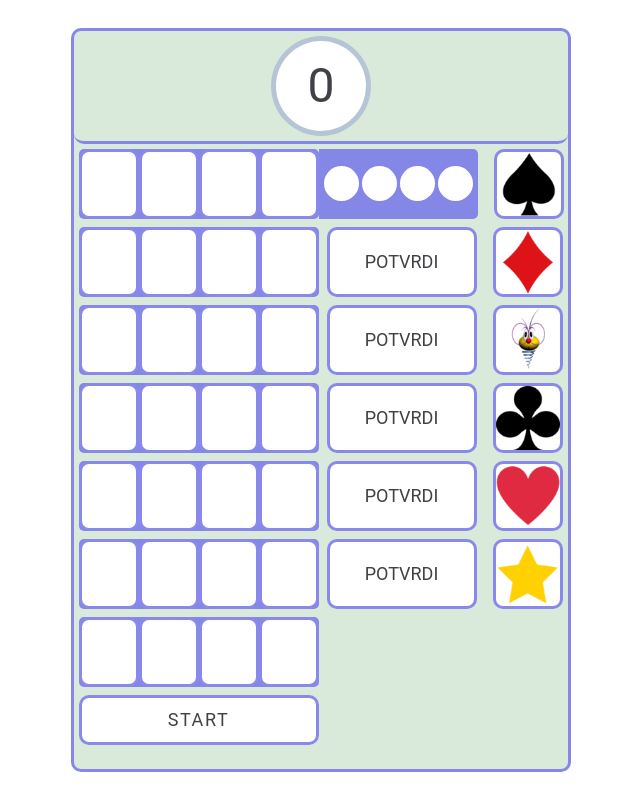
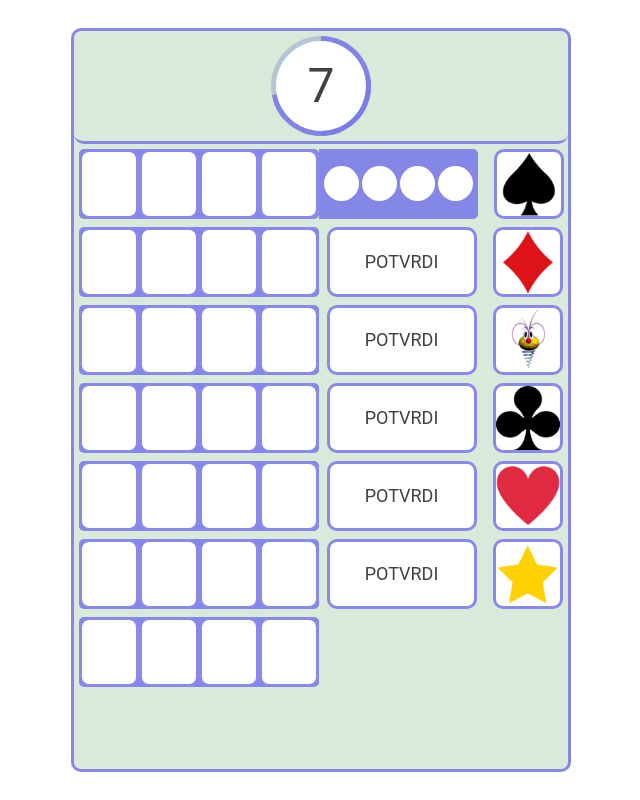
Before and after one commit to Boce03/Skocko, a website built with webpack: page dist/index.html in a window 1280 px wide. Both pictures are taken after a click on the button "START". Shown: the whole page, without its empty margins (319-959 px from the left). Built offline with nearby package versions, Linux system fonts and the light colour scheme.

Commit message:
changed timer

```diff
--- a/src/gamestate.js
+++ b/src/gamestate.js
@@ -5,7 +5,7 @@ import action from './actions';
 
 const numOfFld = 4;
 const numOfSym = 6;
-const gameDuration = 60; //in seconds
+const gameDuration = 10; //in seconds
 let komb = [];
 let filled = [];
 let row;
@@ -28,20 +28,17 @@ const resetFields = function(){
 };
 
 const resetState = function(){
-    resetFields();
+    //resetFields();
     komb = [];
     filled = new Array(numOfFld).fill(false);
     row = 0;
     logic.generate();
 
+    timer.start(gameDuration * 1000);
+    let btnStart = document.querySelector('.btn-start');
+    btnStart.classList.add('none');
 
-    let timerDiv = document.querySelector('.timer-inner');
-    timerDiv.style.height = '0px';
-    timer.init(gameDuration, timerDiv);
-    timer.start();
-
-
-    event.addEvent(function(){
+    /*event.addEvent(function(){
         return document.querySelectorAll('div.right-bottom-container .btn');
     }, action.add, 'click');
 
@@ -55,7 +52,7 @@ const resetState = function(){
 
     event.removeEvent(function(){
         return document.querySelectorAll('#start');
-    }, resetState, 'click');
+    }, resetState, 'click');*/
 }
 
 const nextRow = function(){
@@ -80,8 +77,11 @@ const nextRow = function(){
 }
 
 const gameOver = function(){
-    logic.showAnswer();
     timer.stop();
+    let btnStart = document.querySelector('.btn-start');
+    btnStart.classList.remove('none');
+
+    /*logic.showAnswer();
 
     if(row < numOfSym){
         event.removeEvent(function(){
@@ -99,7 +99,7 @@ const gameOver = function(){
 
     event.addEvent(function(){
         return document.querySelectorAll('#start');
-    }, resetState, 'click');
+    }, resetState, 'click');*/
 }
 
 export default {
--- a/src/index.js
+++ b/src/index.js
@@ -2,6 +2,6 @@ import gameState from './gamestate';
 
 console.log("uspesno ucitano");
 
-let btnStartGame = document.getElementById('start');
+let btnStartGame = document.querySelector('.btn-start')
 btnStartGame.addEventListener('click', gameState.resetState);
-console.log(gameState);
+//console.log(gameState);
--- a/src/timer.js
+++ b/src/timer.js
@@ -1,41 +1,60 @@
 import gameState from './gamestate';
 
-let timerWidthNumerator;
-let timerWidthDenumerator;
+let timer = null;
+let remainingTime;
+let fullTime;
+let animated;
 
-let timer = null;
-let timerDiv;
+let progressCircle = document.querySelector('.semi-circle[data-type="progress"]');
+let blockingCircle = document.querySelector('.semi-circle[data-type="blocking"]');
+let helperCircle = document.querySelector('.helper');
+let spanTime = document.querySelector('.timer');
+let timerCircle = document.querySelector('.timer-circle');
 
-//add colors based on time left
-function update(){
-    if(timerWidthNumerator <= timerWidthDenumerator){
-        timerWidthNumerator += 10;
-        const tmpTimerWidth = timerWidthNumerator / timerWidthDenumerator;
-        timerDiv.style.height = (tmpTimerWidth*100) + "%";
-    } else{
+function update() {
+    remainingTime -= 10;
+    let angle = (remainingTime / fullTime) * 360;
+    progressCircle.style.transform = `rotate(${angle}deg)`;
+
+    if(angle <= 180){
+        blockingCircle.style.display = 'block';
+        helperCircle.style.display = 'none';
+    }
+
+    if(angle <= 0){
         gameState.gameOver();
     }
+
+    let seconds = Number.parseInt(remainingTime / 1000);
+    if(seconds < 6 && !animated){
+        timerCircle.classList.add('animated');
+        animated = true;
+    }
+
+    spanTime.textContent = `${seconds}`;
 }
 
-const init = function(gameDuration, div){
-    timerDiv = div;
-    timerWidthNumerator = 0;
-    timerWidthDenumerator = gameDuration * 1000;
-}
-
-const start = function(){
+const start = function(gameDuration){
+    console.log('timer started')
+    fullTime = gameDuration;
+    remainingTime = gameDuration;
+    animated = false;
+    progressCircle.style.display = 'block';
+    helperCircle.style.display = 'block';
     timer = setInterval(update, 10);
 }
 
 const stop = function(){
     if(timer !== null){
+        progressCircle.style.display = 'none';
+        blockingCircle.style.display = 'none';
+        timerCircle.classList.remove('animated');
         clearInterval(timer);
         timer = null;
     }
 }
 
 export default {
-    init,
     start,
     stop
 };
```
Also changed, not shown: dist/bundle.js, dist/index.html.
